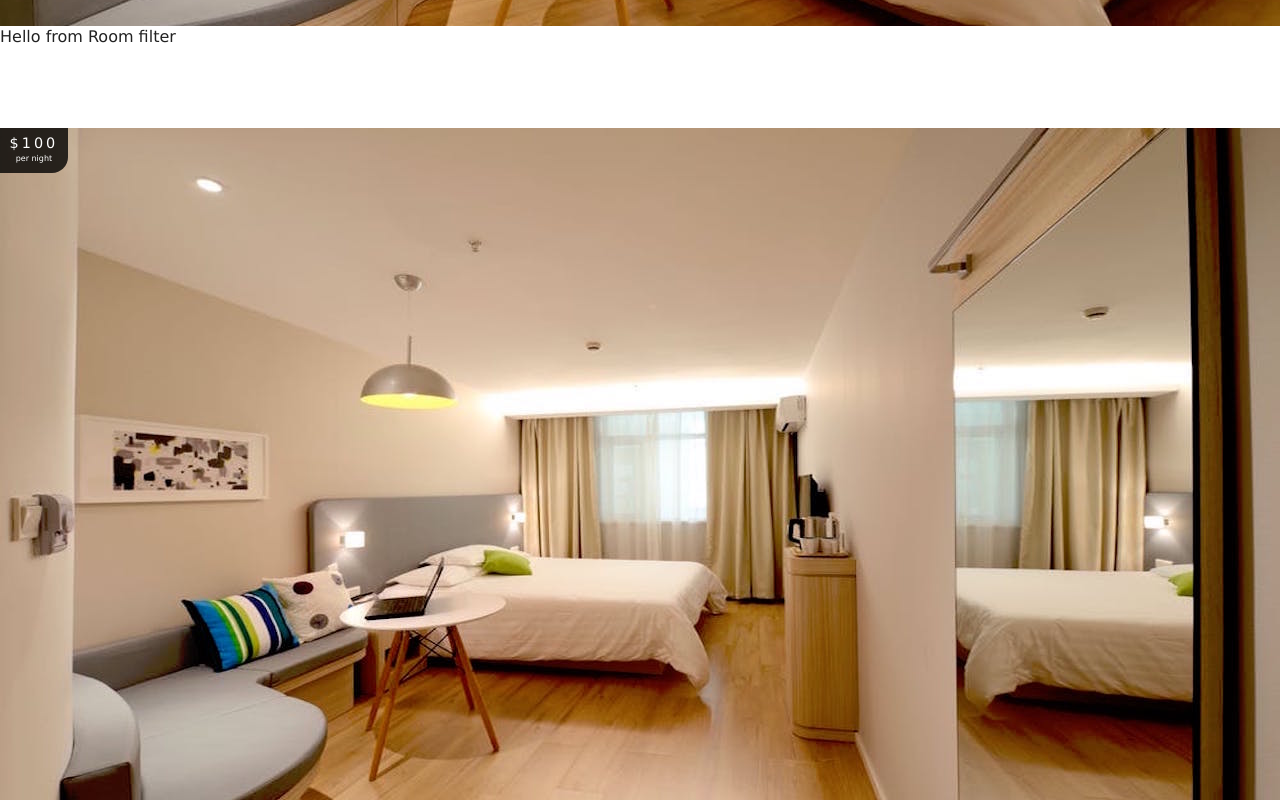
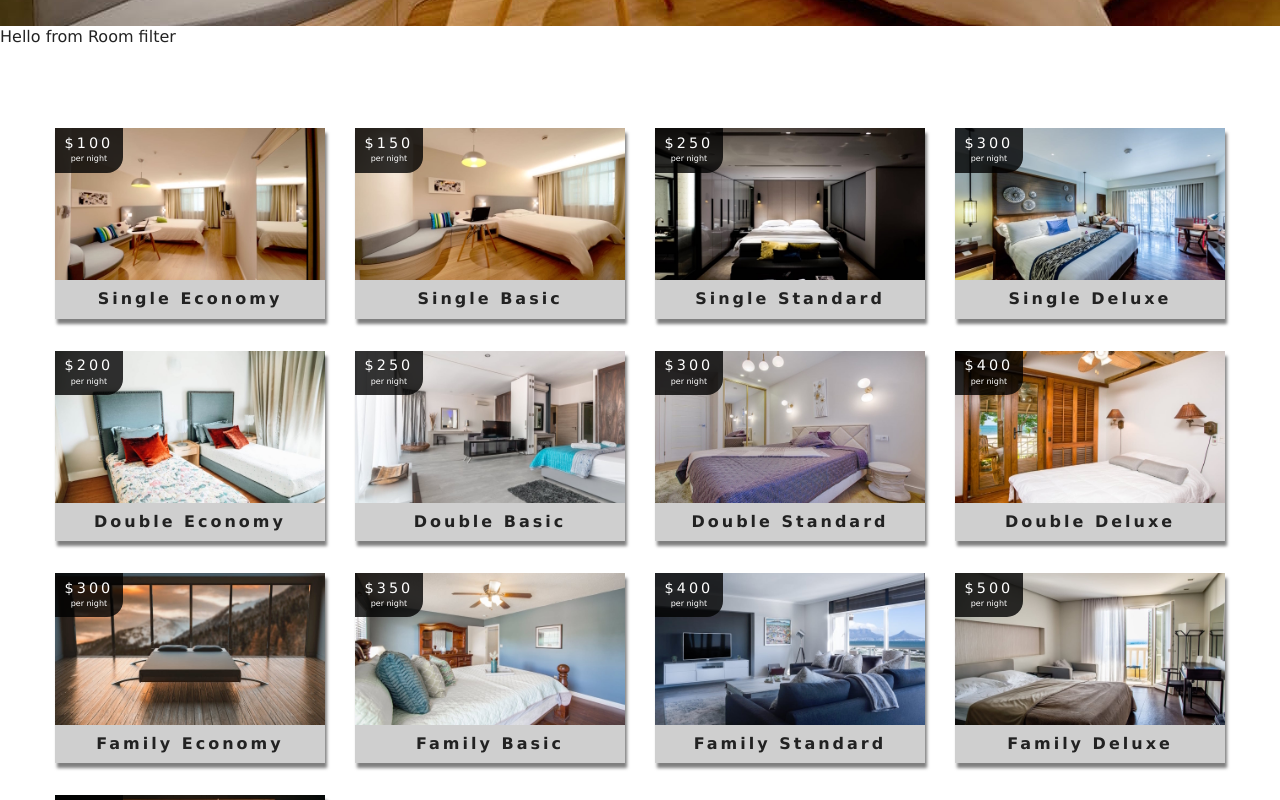
Before and after one commit to DebayoTomisin/Beach-Resort-Project, a React (Create React App) app: page /rooms in a window 1280 px wide. Shown: the part 520-1320 px from the top of the page. Built offline with nearby package versions, Linux system fonts and the light colour scheme.

Commit message:
roomslist rendering properly class changed

```diff
--- a/src/components/RoomList.js
+++ b/src/components/RoomList.js
@@ -12,7 +12,7 @@ export default function RoomList({rooms}) {
   }
   return (
     <section className="roomslist">
-      <div className="roomlist-center">
+      <div className="roomslist-center">
         {
           rooms.map(room => {
             return(
```
